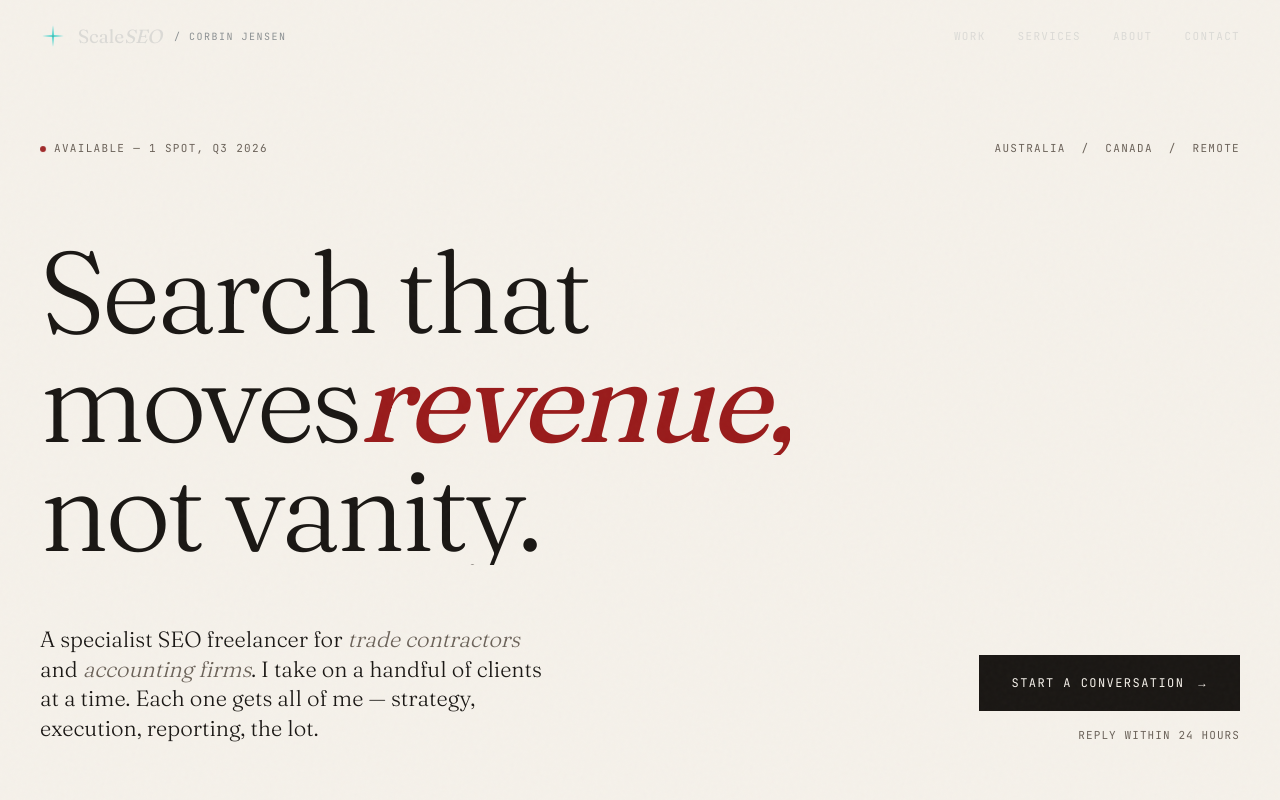
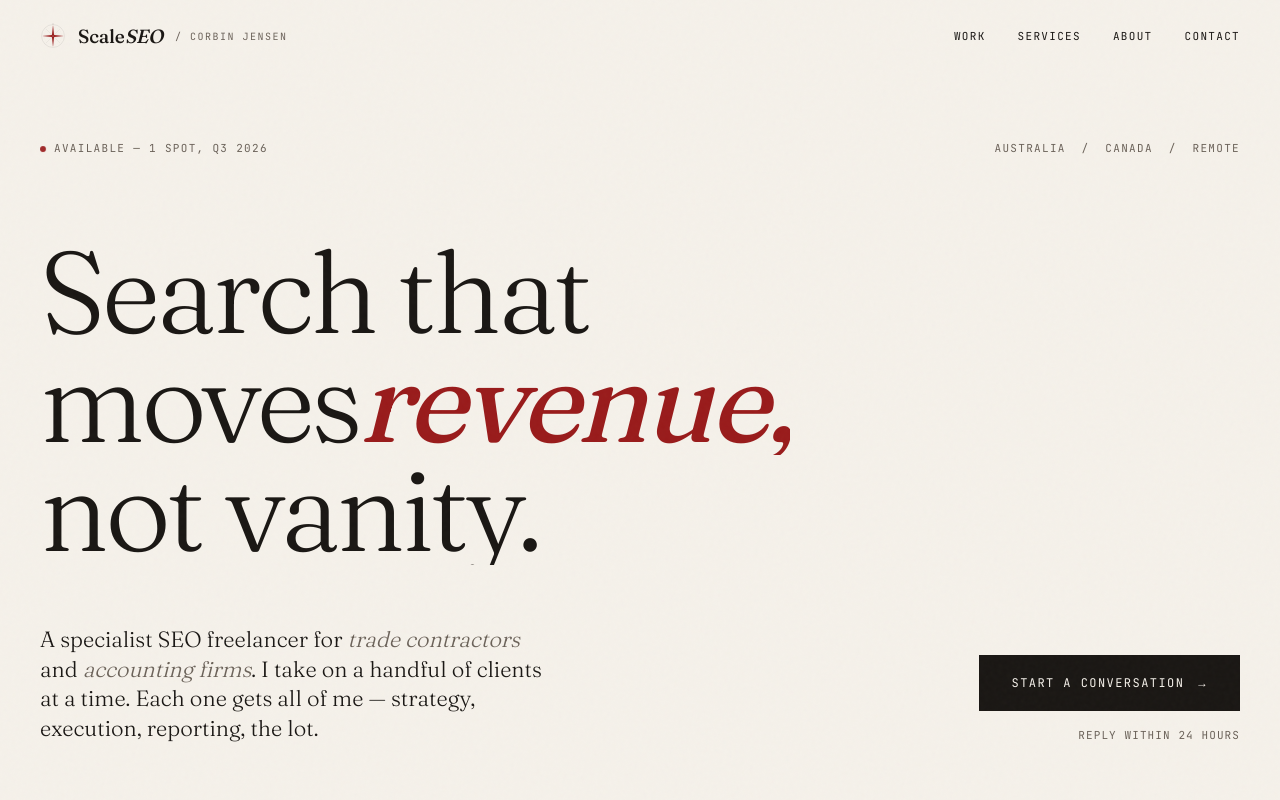
Before and after one commit to ScaleCRMCO/scaleseo, a Next.js app: page / in a window 1280 px wide. Shown: the top 800 px of the page. Built offline with nearby package versions, Linux system fonts and the light colour scheme.

Commit message:
Update Nav.module.css

```diff
--- a/src/app/components/Nav.module.css
+++ b/src/app/components/Nav.module.css
@@ -8,17 +8,20 @@
   display: flex;
   justify-content: space-between;
   align-items: center;
-  mix-blend-mode: difference;
-  transition: padding 0.4s ease;
+  transition: all 0.4s ease;
 }
 
 .scrolled {
   padding: 14px 40px;
+  background: rgba(245, 241, 234, 0.85);
+  backdrop-filter: blur(12px);
+  -webkit-backdrop-filter: blur(12px);
+  border-bottom: 1px solid var(--line);
 }
 
 .brand {
   font-family: var(--display);
-  font-weight: 400;
+  font-weight: 500;
   font-size: 19px;
   letter-spacing: -0.01em;
   color: var(--ink);
@@ -34,6 +37,7 @@
 
 .mark {
   font-family: var(--mono);
+  font-weight: 400;
   font-size: 10px;
   color: var(--ink-dim);
   letter-spacing: 0.15em;
@@ -53,7 +57,7 @@
   color: var(--ink);
   text-decoration: none;
   position: relative;
-  transition: opacity 0.2s;
+  transition: color 0.2s;
 }
 
 .links a::after {
@@ -63,8 +67,12 @@
   left: 0;
   width: 0;
   height: 1px;
-  background: var(--ink);
+  background: var(--accent);
   transition: width 0.3s ease;
+}
+
+.links a:hover {
+  color: var(--accent);
 }
 
 .links a:hover::after {
```
